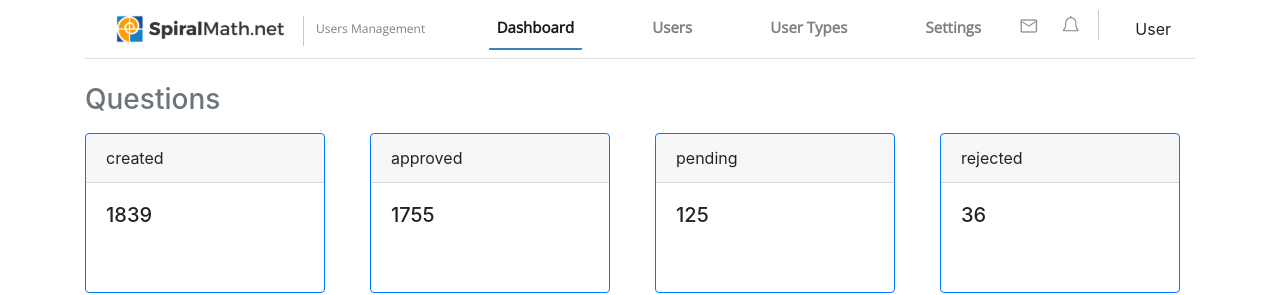
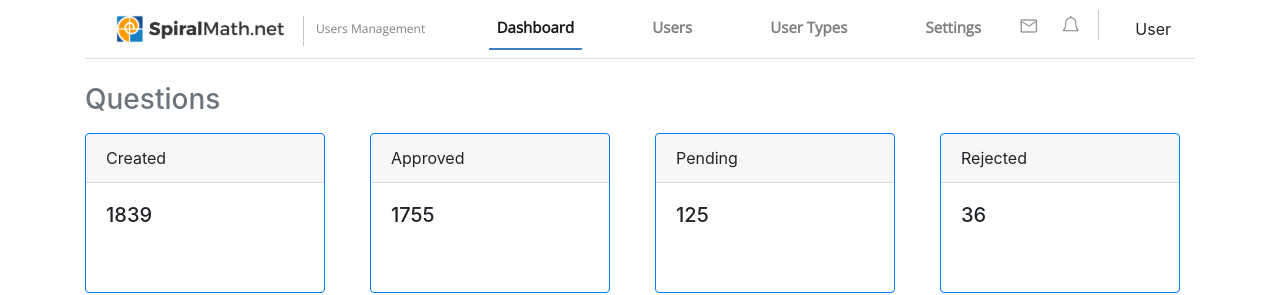
Before and after one commit to crowdbotics-apps/spiralmath-17663, a React (Create React App) app in the folder webapp/: page /dashboard in a window 1280 px wide. Shown: the top 295 px of the page. Built offline with nearby package versions, Linux system fonts and the light colour scheme.

Commit message:
name changes

```diff
--- a/webapp/src/components/admin-dashboard/adminDashboard.component.js
+++ b/webapp/src/components/admin-dashboard/adminDashboard.component.js
@@ -5,10 +5,10 @@ import DashboardBox from "../dashboard-box/dashboardBox.component";
 
 const AdminDashboard = () => {
   const questions = [
-    { action: "created", number: 1839 },
-    { action: "approved", number: 1755 },
-    { action: "pending", number: 125 },
-    { action: "rejected", number: 36 },
+    { action: "Created", number: 1839 },
+    { action: "Approved", number: 1755 },
+    { action: "Pending", number: 125 },
+    { action: "Rejected", number: 36 },
   ];
 
   const users = [
--- a/webapp/src/helpers/validation/validateCreateUser.js
+++ b/webapp/src/helpers/validation/validateCreateUser.js
@@ -6,10 +6,10 @@ export const validateCreateUser = (values) => {
     errors.email = "Email address is invalid";
   }
   if (!values.firstName) {
-    errors.firstName = "firstName is required";
+    errors.firstName = "Firstname is required";
   }
   if (!values.lastName) {
-    errors.lastName = "lastName is required";
+    errors.lastName = "Lastname is required";
   }
   if (!values.role) {
     errors.role = "Role is required";
```
